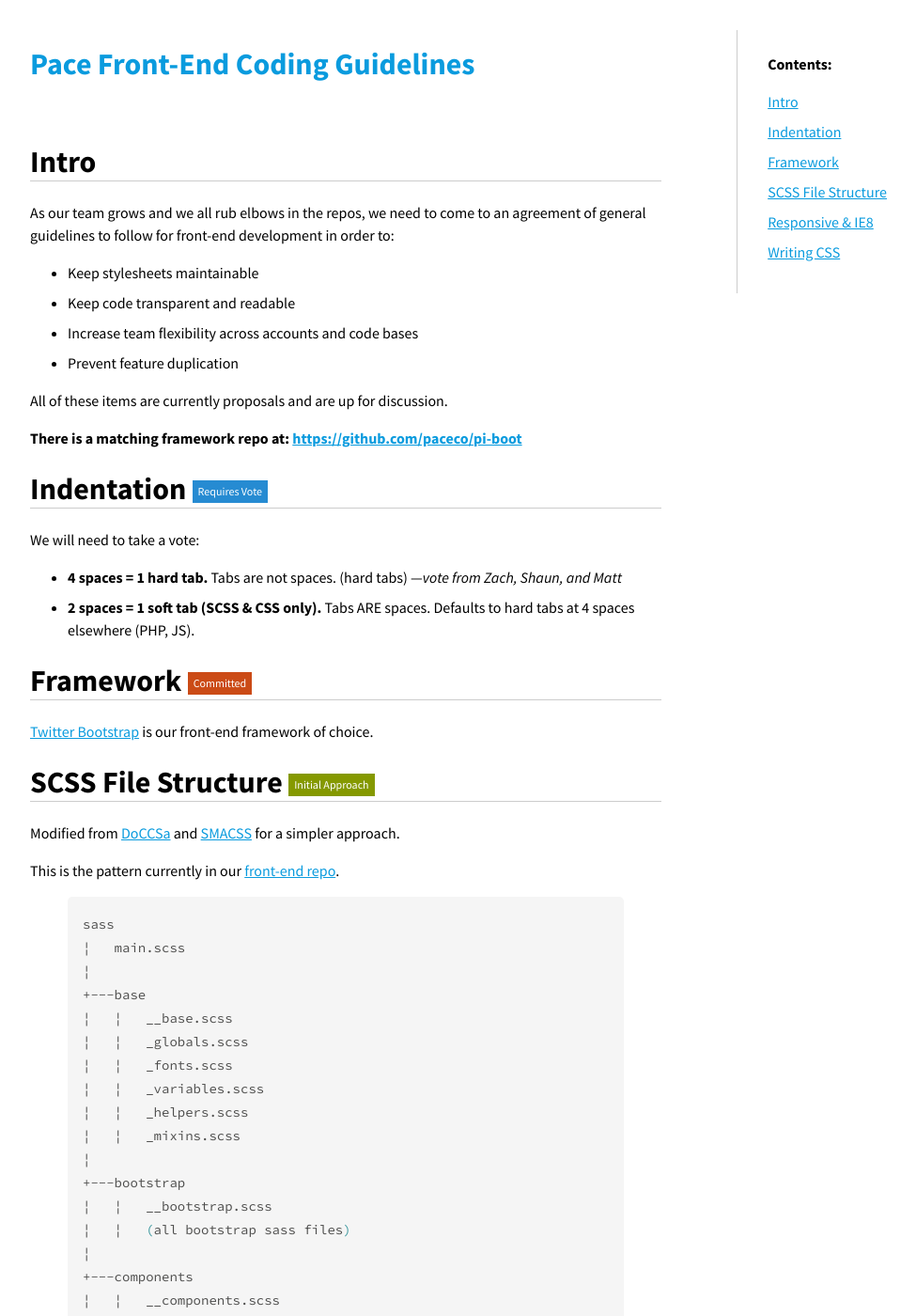
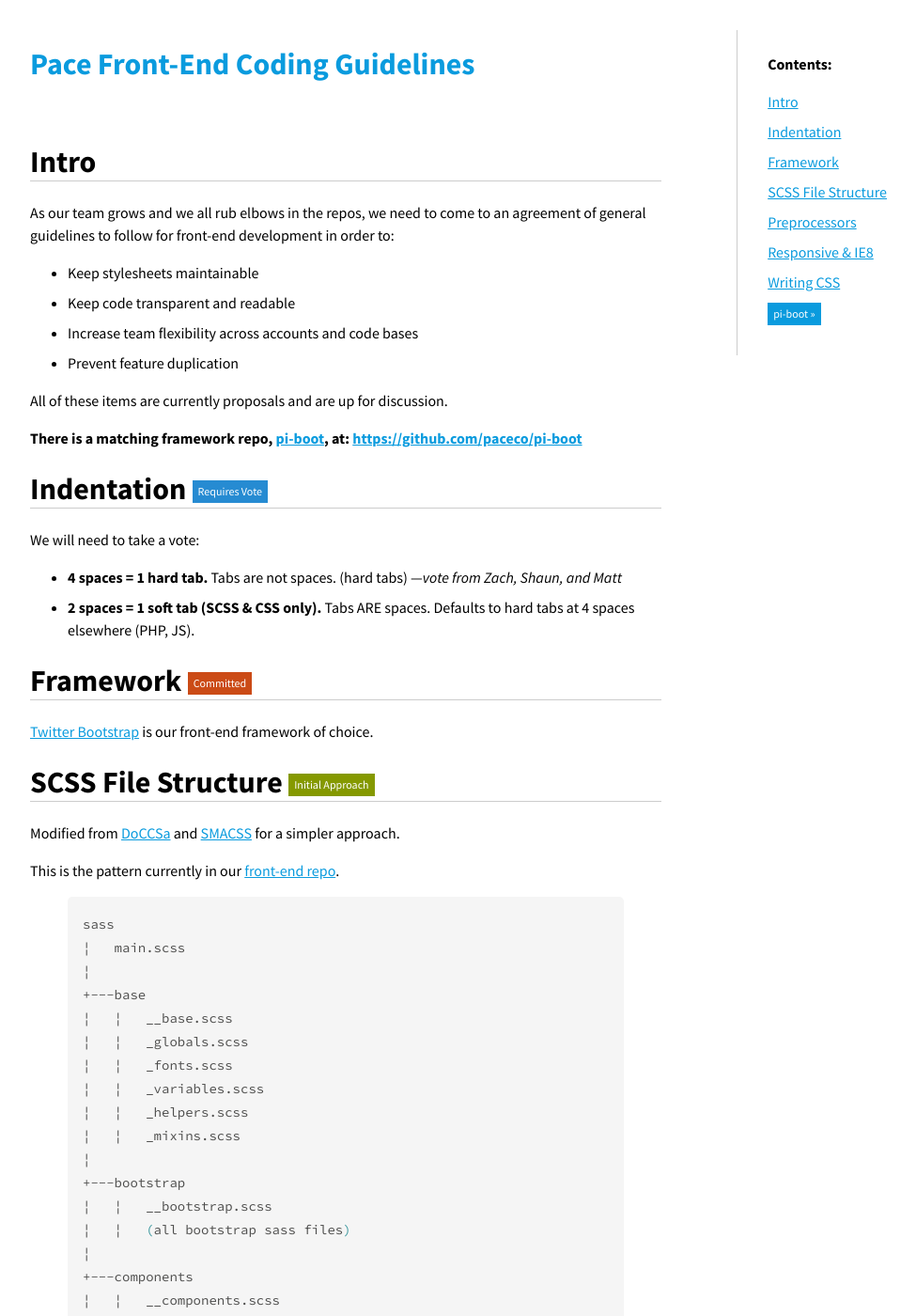
Before and after one commit to paceco/paceco.github.io, a Jekyll site: the page built from index.html, in a window 1280 px wide and 1400 px high. Shown: the whole window at 94% size, without its empty margins (272-1247 px from the left). Built offline with Jekyll 4.4.1, drawn with Linux system fonts in a browser that asks for light colours; Markdown is read by kramdown in place of the engine named in the settings; some of the changed text lies outside the part shown.

```diff
--- a/css/main.css
+++ b/css/main.css
@@ -98,6 +98,7 @@ li {
   line-height: 1;
   vertical-align: middle;
   font-weight: normal;
+  text-decoration: none;
 }
 
 .label-vote {
@@ -114,6 +115,10 @@ li {
 
 .label-work {
   background-color: #d33682;
+}
+
+.label-nav {
+  background-color: #0a9bde;
 }
 
 /* Modules
--- a/index.html
+++ b/index.html
@@ -10,8 +10,10 @@ title: Pace Front-End Coding Guidelines
     <li><a href="#indent">Indentation</a></li>
     <li><a href="#framework">Framework</a></li>
     <li><a href="#css-file-structure">SCSS File Structure</a></li>
+    <li><a href="#preprocessors">Preprocessors</a></li>
     <li><a href="#responsive">Responsive &amp; IE8</a></li>
     <li><a href="#writing-css">Writing CSS</a></li>
+    <li><a href="https://github.com/paceco/pi-boot" class="label label-nav">pi-boot &raquo;</a></li>
   </ul>
 </div>
 
@@ -26,7 +28,7 @@ title: Pace Front-End Coding Guidelines
 </ul>
 <p>All of these items are currently proposals and are up for discussion.</p>
 
-<p><strong>There is a matching framework repo at: <a href="https://github.com/paceco/pi-boot">https://github.com/paceco/pi-boot</a></strong></p>
+<p><strong>There is a matching framework repo, <a href="https://github.com/paceco/pi-boot">pi-boot</a>, at: <a href="https://github.com/paceco/pi-boot">https://github.com/paceco/pi-boot</a></strong></p>
 
 <h1 id="indent">Indentation <span class="label label-vote">Requires Vote</span></h1>
 <p>We will need to take a vote:</p>
@@ -102,11 +111,11 @@ sass
 
 <ul>
   <li><strong>__base</strong> imports all other scss files in this folder. Nothing but imports should live in this file.</li>
+  <li><strong>_variables</strong> keep default values, color themes, and configurations</li>
+  <li><strong>_mixins</strong> contain all the functions that can take parameters, such as our responsive media query mixins.</li>
+  <li><strong>_fonts</strong> for all font family declarations.</li>
   <li><strong>_globals</strong> contain rules that are global to the site, things like box sizing, html font size, heading and link defaults, etc.</li>
-  <li><strong>_fonts</strong> for all font family declarations.</li>
-  <li><strong>_variables</strong> keep default values, color themes, and configurations</li>
   <li><strong>_helpers</strong> contain placeholders for simple CSS functionality that can be used by many classes. A  <code>%clearfix</code> class would be an example.</li>
-  <li><strong>_mixins</strong> contain all the functions that can take parameters, such as our responsive media query mixins.</li>
 </ul>
 
 
@@ -124,6 +133,8 @@ sass
 </ul>
 <p>If a set of rules becomes complex enough and modular enough, it should be moved to components for use in future projects.</p>
 
+<h3>Vendor</h3>
+<p>This is the home for all third-party css we're including into our project, like <a href="http://http://fontawesome.io/">FontAwesome</a></p>
 
 
 <h1 id="preprocessors">Preprocessors <span class="label label-initial">Initial Approach</span></h1>
```
Also changed, not shown: other parts of index.html (+16 -9 lines).
